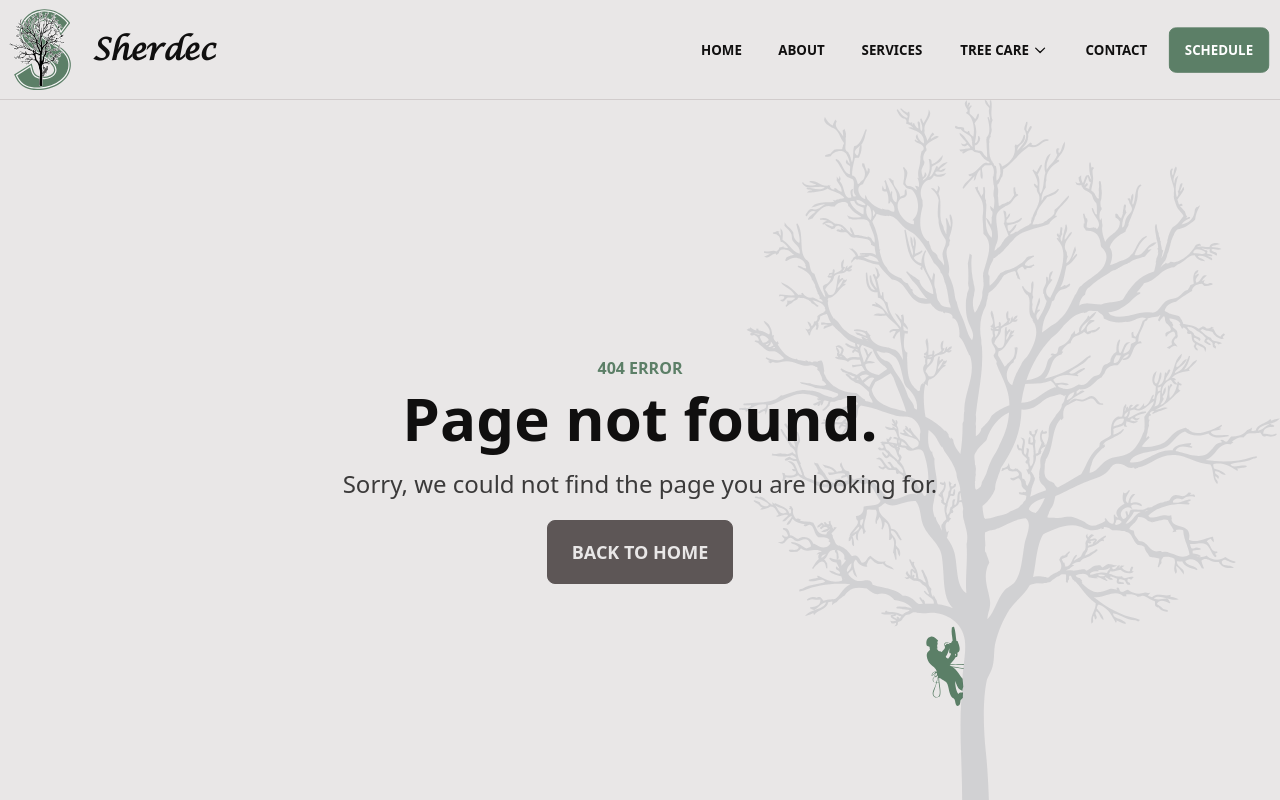
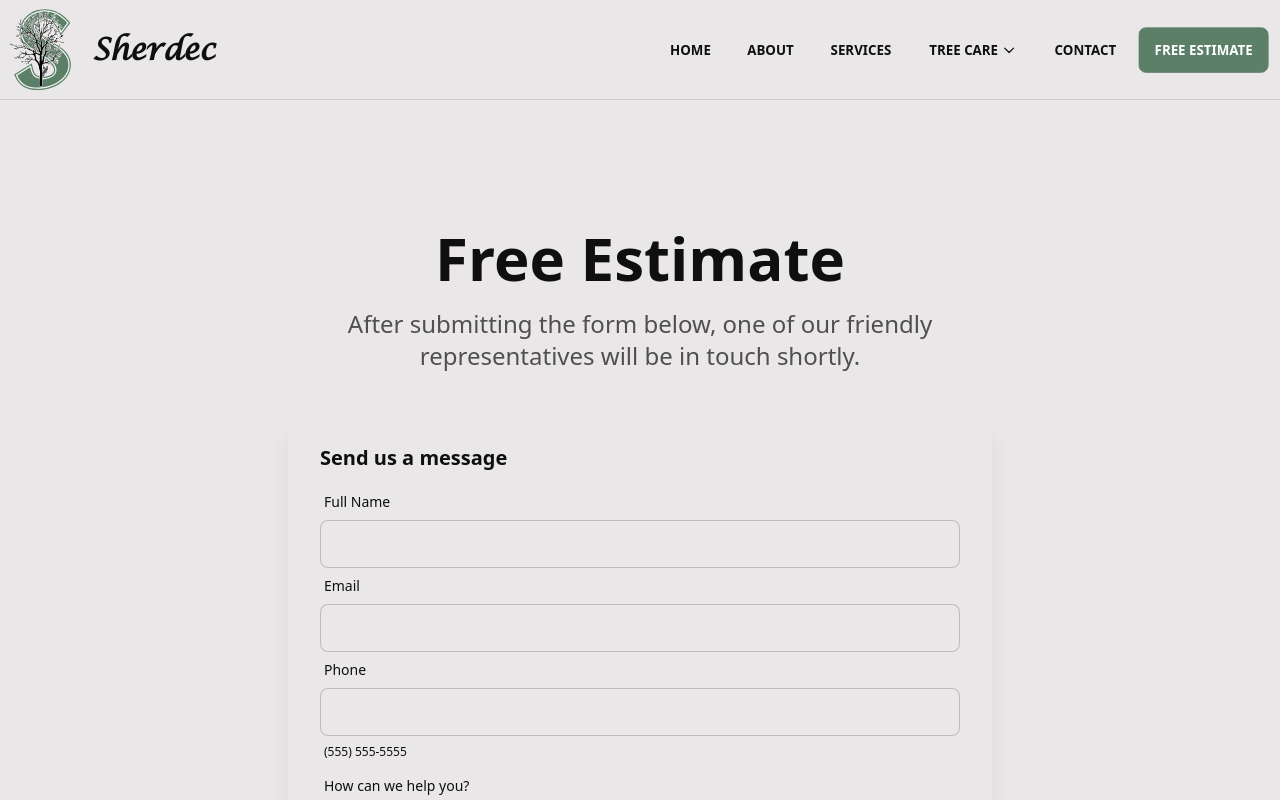
Before and after one commit to raymondkneipp/Sherdec, a Next.js app: page /estimate in a window 1280 px wide. Before the commit this address had no page. Built offline with nearby package versions, Linux system fonts and the light colour scheme.

Commit message:
Created estimate page and changed schedule links to estimate

```diff
--- a/components/CTA.jsx
+++ b/components/CTA.jsx
@@ -6,7 +6,7 @@ const Testimonials = () => {
     <div className="bg-base-100 text-base-content py-32">
       <div className="container max-w-screen-sm flex flex-col items-center space-y-5 text-center">
         <h2 className="font-bold text-4xl sm:text-5xl">
-          Schedule Your Free Estimate Today
+          Claim Your Free Estimate Today
         </h2>
 
         <p className="sm:text-lg">
@@ -14,8 +14,8 @@ const Testimonials = () => {
           small tree to large scale management or removal projects.
         </p>
 
-        <Link href="/schedule">
-          <a className="btn btn-lg btn-primary">Schedule</a>
+        <Link href="/estimate">
+          <a className="btn btn-lg btn-primary">Get My Free Estimate</a>
         </Link>
       </div>
     </div>
--- a/components/Footer.jsx
+++ b/components/Footer.jsx
@@ -52,8 +52,8 @@ const Footer = () => {
             <Link href="/contact">
               <a className="link link-hover">Contact</a>
             </Link>
-            <Link href="/schedule">
-              <a className="link link-hover">Schedule</a>
+            <Link href="/estimate">
+              <a className="link link-hover">Free Estimate</a>
             </Link>
           </div>
           <div>
--- a/components/Hero.jsx
+++ b/components/Hero.jsx
@@ -22,8 +22,8 @@ const Hero = () => {
           comprehensive tree care service.
         </p>
         <div className="flex flex-wrap">
-          <Link href="/schedule">
-            <a className="btn btn-lg btn-primary m-2">Schedule</a>
+          <Link href="/estimate">
+            <a className="btn btn-lg btn-primary m-2">Get My Free Estimate</a>
           </Link>
           <Link href="/contact">
             <a className="btn btn-lg m-2">Contact</a>
--- a/components/navbar/MobileNavbar.jsx
+++ b/components/navbar/MobileNavbar.jsx
@@ -90,8 +90,8 @@ const MobileNavbar = () => {
           </Link>
         </li>
         <li>
-          <Link href="/schedule">
-            <a className="btn btn-primary leading-4">Schedule</a>
+          <Link href="/estimate">
+            <a className="btn btn-primary leading-4">Free Estimate</a>
           </Link>
         </li>
       </ul>
--- a/components/navbar/Navbar.jsx
+++ b/components/navbar/Navbar.jsx
@@ -67,8 +67,8 @@ const Navbar = () => {
             <Link href="/contact">
               <a className="btn btn-ghost rounded-btn">Contact</a>
             </Link>
-            <Link href="/schedule">
-              <a className="btn btn-primary rounded-btn">Schedule</a>
+            <Link href="/estimate">
+              <a className="btn btn-primary rounded-btn">Free Estimate</a>
             </Link>
           </div>
         </div>
--- /dev/null
+++ b/pages/estimate.js
@@ -0,0 +1,57 @@
+import { Layout, SEOTags } from "../components";
+
+export default function QuotePage() {
+  return (
+    <Layout>
+      <SEOTags title="Free Estimate" />
+      <div className="container py-32 flex flex-col items-center max-w-screen-md">
+        <h1 className="mb-5 text-4xl sm:text-5xl md:text-6xl font-bold text-center">
+          Free Estimate
+        </h1>
+
+        <p className="text-base-content opacity-70 mb-10 text-lg md:text-2xl text-center">
+          After submitting the form below, one of our friendly representatives
+          will be in touch shortly.
+        </p>
+
+        <div className="card w-full sm:shadow-xl bg-base-100">
+          <div className="card-body px-0 sm:px-8">
+            <h2 className="card-title">Send us a message</h2>
+            <div className="form-control">
+              <label className="label">
+                <span className="label-text">Full Name</span>
+              </label>
+              <input type="text" className="input input-bordered" />
+            </div>
+            <div className="form-control">
+              <label className="label">
+                <span className="label-text">Email</span>
+              </label>
+              <input type="text" className="input input-bordered" />
+            </div>
+            <div className="form-control">
+              <label className="label">
+                <span className="label-text">Phone</span>
+              </label>
+              <input
+                type="text"
+                className="input input-bordered"
+                placeholder=""
+              />
+              <label className="label label-text-alt">(555) 555-5555</label>
+            </div>
+            <div className="form-control">
+              <label className="label">
+                <span className="label-text">How can we help you?</span>
+              </label>
+              <textarea className="textarea h-24 textarea-bordered"></textarea>
+            </div>
+            <div className="form-control mt-6">
+              <input type="button" value="Submit" className="btn btn-primary" />
+            </div>
+          </div>
+        </div>
+      </div>
+    </Layout>
+  );
+}
--- a/pages/schedule.js
+++ /dev/null
@@ -1,12 +0,0 @@
-import { Layout, SEOTags } from "../components";
-
-export default function SchedulePage() {
-  return (
-    <Layout>
-      <SEOTags title="Schedule a Free Estimate" />
-      <div className="container py-32">
-        <h1>Schedule</h1>
-      </div>
-    </Layout>
-  );
-}
```
